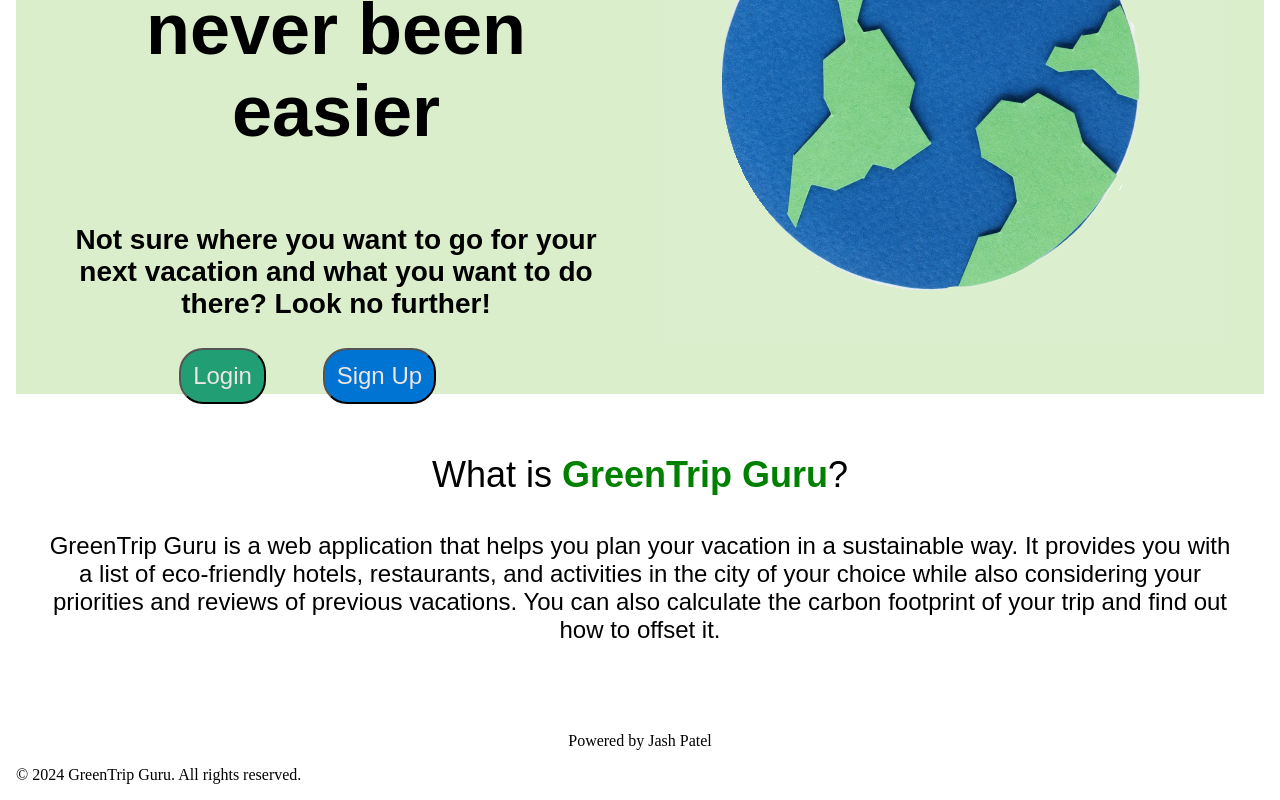
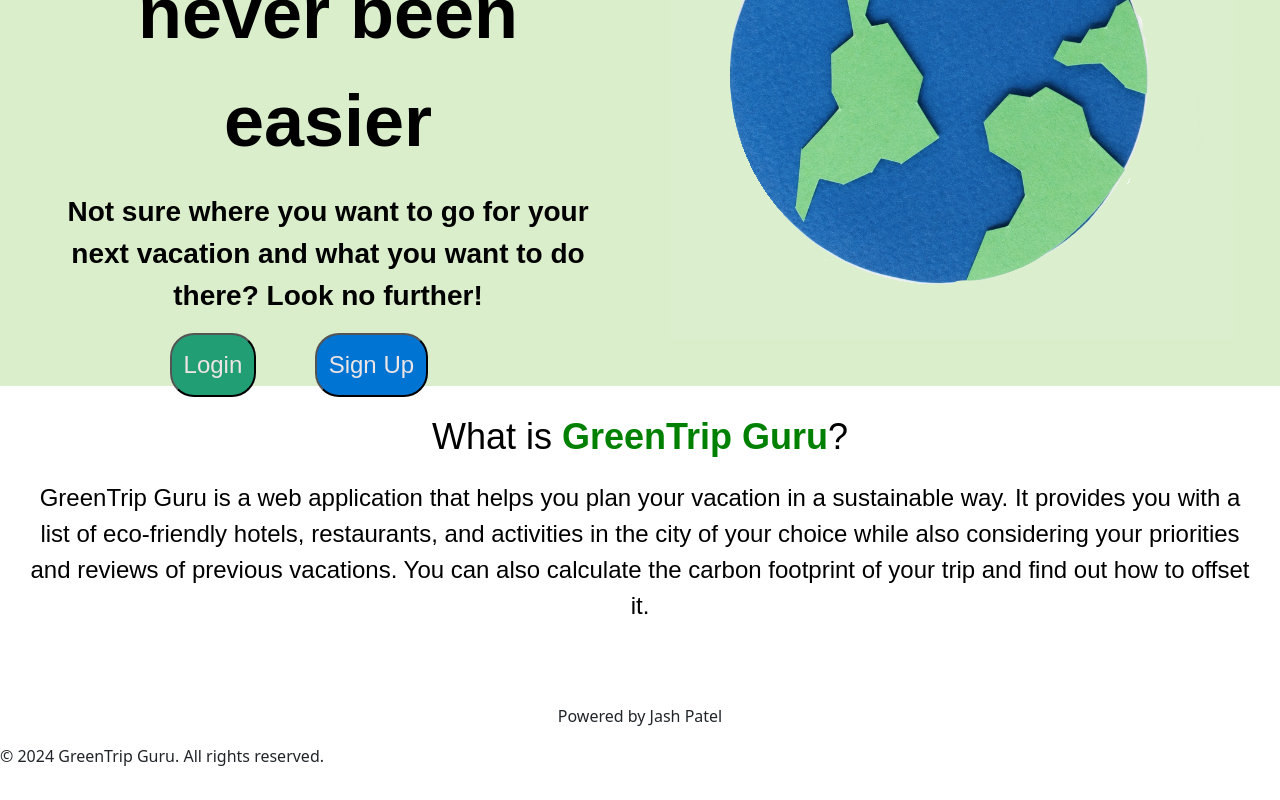
Before and after one commit to jashjpatel/GreenTravelPlanner, an Angular app: page / in a window 1280 px wide. Shown: the part 246-1046 px from the top of the page. Built offline with nearby package versions, Linux system fonts and the light colour scheme.

Commit message:
fixed errors that occured during Angulars hydration process and got the log in modal working

```diff
--- a/angular.json
+++ b/angular.json
@@ -32,6 +32,7 @@
               }
             ],
             "styles": [
+              "./node_modules/bootstrap/dist/css/bootstrap.min.css",
               "src/styles.scss"
             ],
             "scripts": [],
@@ -96,7 +97,8 @@
               }
             ],
             "styles": [
-              "src/styles.scss"
+              "src/styles.scss",
+              "./node_modules/bootstrap/dist/css/bootstrap.min.css"
             ],
             "scripts": []
           }
--- a/package.json
+++ b/package.json
@@ -23,7 +23,9 @@
     "@angular/platform-server": "^18.1.0",
     "@angular/router": "^18.1.0",
     "@angular/ssr": "^18.1.4",
+    "bootstrap": "^5.3.3",
     "express": "^4.18.2",
+    "mdb-angular-ui-kit": "^7.0.0",
     "rxjs": "~7.8.0",
     "tslib": "^2.3.0",
     "zone.js": "~0.14.3"
--- a/src/app/app.component.html
+++ b/src/app/app.component.html
@@ -1,24 +1,13 @@
-<!DOCTYPE html>
-<html lang="en" ng-app="myApp">
-<head>
-    <meta charset="UTF-8">
-    <meta name="viewport" content="width=device-width, initial-scale=1.0">
-    <title>GreenTrip Guru</title>
-    <link rel="stylesheet" href="app.component.scss">
-</head>
-<body>
+<div class="header">
+  <div class="flexbox">
+    <div class="flex-item everythingElse">
 
-    <div ng-controller="header" class="header">
+      <p class="slogan">Planning a vacation has never been easier</p>
+      <p class="followingText">Not sure where you want to go for your next vacation and what you want to do there? Look no further!</p>
 
+      <button class="login" (click) = 'openModal()'>Login</button>
+      <button class="signUp">Sign Up</button>
 
-
-        <div class="flexbox">
-
-            <div class="flex-item everythingElse">
-                <p class="slogan">Planning a vacation has never been easier</p>
-                <p class= "followingText">Not sure where you want to go for your next vacation and what you want to do there? Look no further!</p>
-                <button ng-click = "openDialog()" class = "login" >Login</button>
-                <button class = "signUp" >Sign Up</button>
     </div>
 
     <div class="flex-item image">
@@ -26,22 +15,58 @@
     </div>
 
   </div>
+</div>
+
+<div class="aboutTheApp">
+
+  <div class="about">
+    <p class="title">What is <span>GreenTrip Guru</span>?</p>
+    <p class="description">GreenTrip Guru is a web application that helps you plan your vacation in a sustainable way. It provides you with a list of eco-friendly hotels, restaurants, and activities in the city of your choice while also considering your priorities and reviews of previous vacations. You can also calculate the carbon footprint of your trip and find out how to offset it.</p>
+  </div>
+
+  <p class="poweredBy">Powered by Jash Patel</p>
 
 </div>
 
-    <div ng-controller="aboutTheApp">
-        <div class = "about">
-                <p class = "title">What is <span> GreenTrip Guru</span>?</p>
-                <p class="description">GreenTrip Guru is a web application that helps you plan your vacation in a sustainable way. It provides you with a list of eco-friendly hotels, restaurants, and activities in the city of your choice while also considering your priorities and reviews of previous vacations. You can also calculate the carbon footprint of your trip and find out how to offset it.</p>
-        </div>
-        <p class = "poweredBy">Powered by Jash Patel<p></p>
+<div class="footer">
+
+  <div class="copyright">
+    <p class="footerText">© 2024 GreenTrip Guru. All rights reserved.</p>
   </div>
 
-    <div ng-controller="footer">
-        <div class = "footer">
-            <p class = "footerText">© 2024 GreenTrip Guru. All rights reserved.</p>
+</div>
+
+
+
+
+
+
+
+
+
+
+<!-- The Modal -->
+<div class="modal" id="myModal">
+  <div class="modal-dialog">
+    <div class="modal-content">
+
+      <!-- Modal Header -->
+      <div class="modal-header">
+        <h4 class="modal-title">Login to <span>GreenTrip Guru</span></h4>
+        <button type="button" class="btn-close" data-bs-dismiss="modal"></button>
+      </div>
+
+      <!-- Modal body -->
+      <div class="modal-body">
+        <input type="text" class="usernameBox" placeholder="Enter Username">
+        <input type="text" class="passwordBox" placeholder="Enter Password">
+      </div>
+
+      <!-- Modal footer -->
+      <div class="modal-footer">
+        <button type="button" class="btn btn-danger" data-bs-dismiss="modal">Close</button>
+      </div>
+
     </div>
   </div>
-
-</body>
-</html>
+</div>
--- a/src/app/app.component.ts
+++ b/src/app/app.component.ts
@@ -1,27 +1,22 @@
 import { Component } from '@angular/core';
-import { RouterOutlet } from '@angular/router';
-import {MatDialog, MatDialogModule} from '@angular/material/dialog';
-import { LogInPopUpComponent } from './log-in-pop-up/log-in-pop-up.component';
+import { CommonModule } from '@angular/common';
 
 @Component({
-  selector: 'app-root',
+  selector: "app-root",
   standalone: true,
-  imports: [RouterOutlet, MatDialogModule],
+  imports: [CommonModule],
+  // define a template as an external file
   templateUrl: './app.component.html',
-  styleUrl: './app.component.scss'
+  styleUrls: ['./app.component.scss']
 })
 export class AppComponent {
   title = 'my-angular-app';
+  openModal(){
+    const modelDiv = document.getElementById('myModal');
+    if(modelDiv != null){
+      modelDiv.style.display = 'block';
+    }
+  }
+}
 
-  // creating an instance of MatDialog
-  constructor(private dialog: MatDialog) {
-
-  }
-  // creating a function to open the dialog
-  openDialog(){
-
-    this.dialog.open(LogInPopUpComponent);
-  }
-
-}
-console.log('Testing 123');
+console.log('Testing 12345');
--- a/src/app/log-in-pop-up/log-in-pop-up.component.html
+++ /dev/null
@@ -1,2 +0,0 @@
-<p>Log in here</p>
-<button>Login</button>
--- a/src/index.html
+++ b/src/index.html
@@ -1,11 +1,9 @@
-<!doctype html>
+<!DOCTYPE html>
 <html lang="en">
 <head>
-  <meta charset="utf-8">
-  <title>Green Travel Planner</title>
-  <base href="/">
-  <meta name="viewport" content="width=device-width, initial-scale=1">
-  <link rel="icon" type="image/x-icon" href="favicon.ico">
+  <meta charset="UTF-8">
+  <meta name="viewport" content="width=device-width, initial-scale=1.0">
+  <title>GreenTrip Guru</title>
 </head>
 <body>
   <app-root></app-root>
```
Also changed, not shown: src/app/log-in-pop-up/log-in-pop-up.component.ts (deleted, +0 -12 lines), src/app/log-in-pop-up/log-in-pop-up.component.scss (deleted), 2 other files (tests, documents, lock files or other folders). Lines whose indentation alone changed are shown as unchanged.
